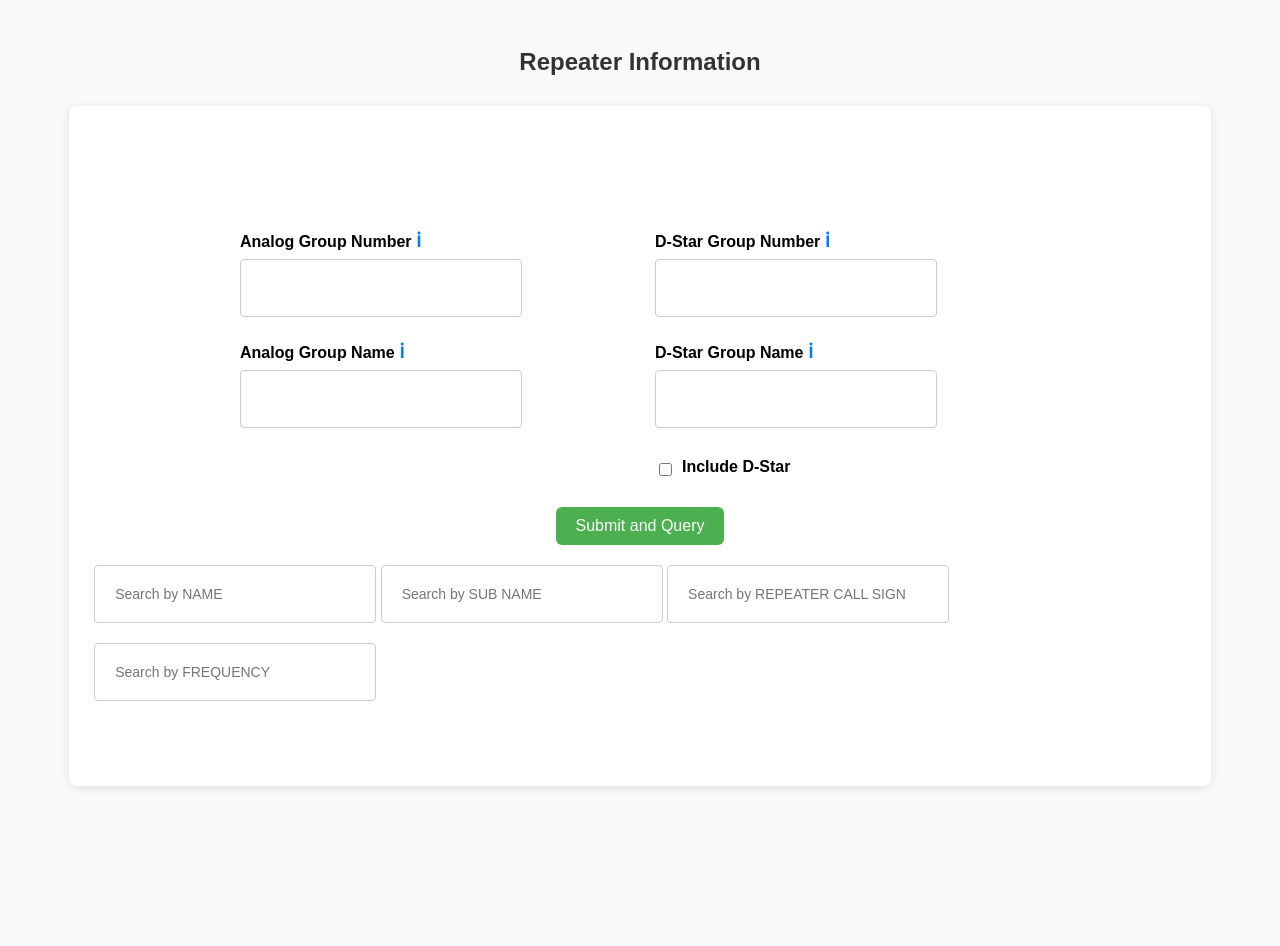
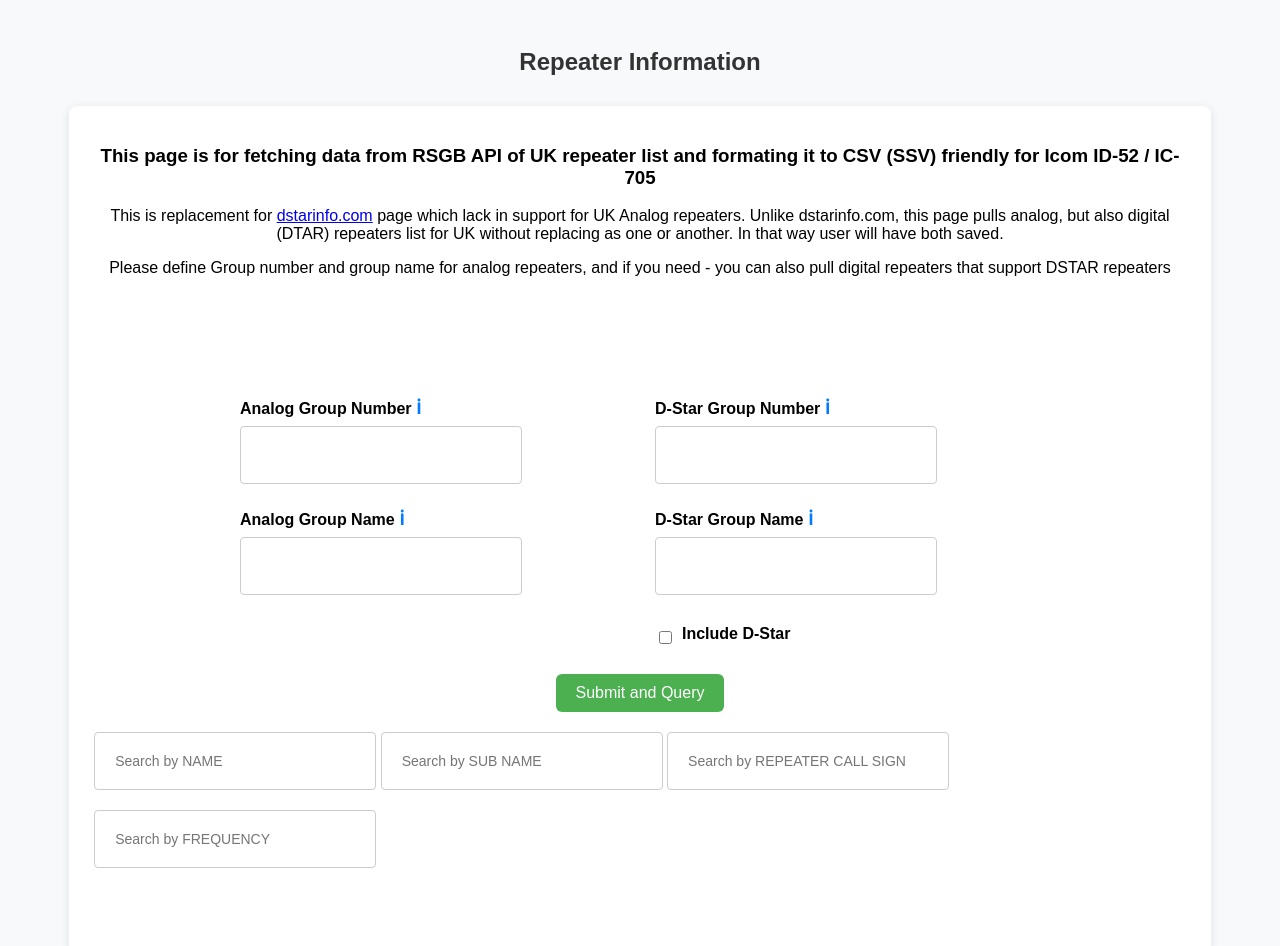
Before and after one commit to adriankuzniewski/ukrsgb_to_icom, a plain HTML site: page index.html in a window 1280 px wide. Shown: the top 946 px of the page. Before the commit the page ends 814 px from the top, so only its background shows below. Drawn offline with Linux system fonts and the light colour scheme.

Commit message:
some description
Description added

```diff
--- a/index.html
+++ b/index.html
@@ -206,6 +206,12 @@
 <body>
 <h2>Repeater Information</h2>
 <div id=box>
+  <div id="centerBox">
+    <h3>This page is for fetching data from RSGB API of UK repeater list and formating it to CSV (SSV) friendly for Icom ID-52 / IC-705</h3>
+    <p>This is replacement for <a href="http://www.dstarinfo.com/RepeaterDownloads.aspx">dstarinfo.com</a> page which lack in support for UK Analog repeaters. Unlike dstarinfo.com, this page pulls analog, but also digital (DTAR) repeaters list for UK without replacing as one or another. In that way user will have both saved.</p>
+    <p> Please define Group number and group name for analog repeaters, and if you need - you can also pull digital repeaters that support
+    DSTAR repeaters</p>
+  </div>
   <form id="groupForm">
     <div class="form-sections">
       <!-- Analog Section -->
```
